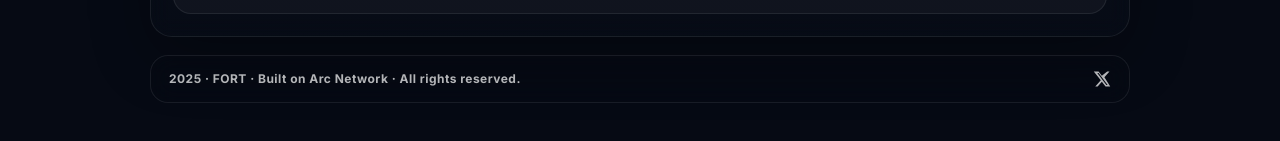
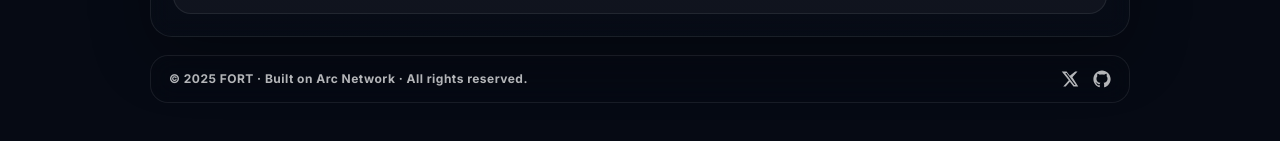
Before and after one commit to EthernalBuddha/FORT, a Next.js app: page / in a window 1280 px wide. Shown: the part 1153-1294 px from the top of the page. Built offline with nearby package versions, Linux system fonts and the light colour scheme.

Commit message:
fix: update safe ui

```diff
--- a/app/page.js
+++ b/app/page.js
@@ -89,7 +89,9 @@ export default function Page() {
                   <span className="faqQ">Can I verify the deployment?</span>
                   <span className="faqIcon" aria-hidden="true" />
                 </summary>
-                <div className="faqA">Yes. Contracts are published on ArcScan so you can review bytecode and transactions</div>
+                <div className="faqA">
+                  Yes. Contracts are published on ArcScan so you can review bytecode and transactions
+                </div>
               </details>
 
               <details className="faqItem">
@@ -119,8 +121,9 @@ export default function Page() {
 
         <footer className="footer">
           <div className="footerBar">
-            <div className="footerText">2025 · FORT · Built on Arc Network · All rights reserved.</div>
+            <div className="footerText">© 2025 FORT · Built on Arc Network · All rights reserved.</div>
 
+            <div className="footerIcons">
               <a
                 className="footerX"
                 href="https://x.com/Gioddddd"
@@ -136,6 +139,23 @@ export default function Page() {
                   />
                 </svg>
               </a>
+
+              <a
+                className="footerX"
+                href="https://github.com/EthernalBuddha/ARCsafe2"
+                target="_blank"
+                rel="noopener noreferrer"
+                aria-label="GitHub"
+                title="GitHub"
+              >
+                <svg width="18" height="18" viewBox="0 0 24 24" aria-hidden="true">
+                  <path
+                    d="M12 .5C5.73.5.5 5.74.5 12.02c0 5.11 3.29 9.44 7.86 10.97.57.1.78-.25.78-.55 0-.27-.01-1.17-.02-2.12-3.2.7-3.88-1.37-3.88-1.37-.52-1.34-1.28-1.7-1.28-1.7-1.05-.72.08-.71.08-.71 1.16.08 1.77 1.2 1.77 1.2 1.03 1.78 2.7 1.27 3.36.97.1-.75.4-1.27.72-1.56-2.56-.3-5.26-1.29-5.26-5.73 0-1.27.45-2.31 1.19-3.13-.12-.3-.52-1.51.11-3.15 0 0 .97-.31 3.18 1.2.92-.26 1.9-.39 2.88-.39.98 0 1.96.13 2.88.39 2.2-1.51 3.18-1.2 3.18-1.2.63 1.64.23 2.85.11 3.15.74.82 1.19 1.86 1.19 3.13 0 4.45-2.7 5.43-5.28 5.72.41.36.78 1.08.78 2.18 0 1.57-.01 2.83-.01 3.22 0 .3.2.66.79.55 4.57-1.53 7.86-5.86 7.86-10.97C23.5 5.74 18.27.5 12 .5Z"
+                    fill="currentColor"
+                  />
+                </svg>
+              </a>
+            </div>
           </div>
         </footer>
       </main>
@@ -490,6 +510,12 @@ export default function Page() {
           border-radius:18px;
           backdrop-filter:blur(12px);
         }
+        .footerIcons{
+          flex:0 0 auto;
+          display:inline-flex;
+          align-items:center;
+          gap:14px;
+        }
         .footerText{
           min-width:0;
           font-size:12px;
--- a/package.json
+++ b/package.json
@@ -8,7 +8,7 @@
     "start": "next start"
   },
   "dependencies": {
-    "ethers": "^6.15.0",
+    "ethers": "^6.16.0",
     "next": "^16.1.0",
     "react": "18.2.0",
     "react-dom": "18.2.0"
```
Also changed, not shown: app/safe/page.tsx (+36 -7 lines), 1 other file (tests, documents, lock files or other folders). Lines whose indentation alone changed are shown as unchanged.
